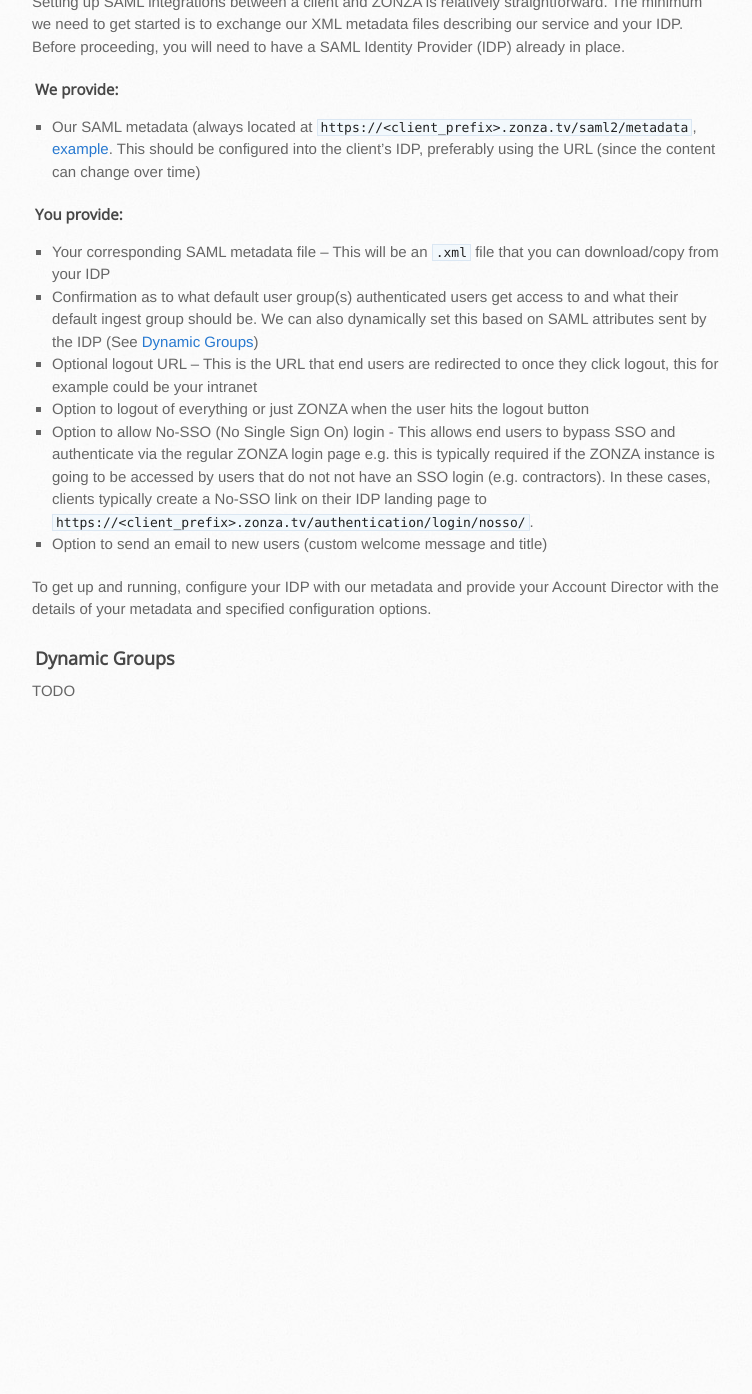
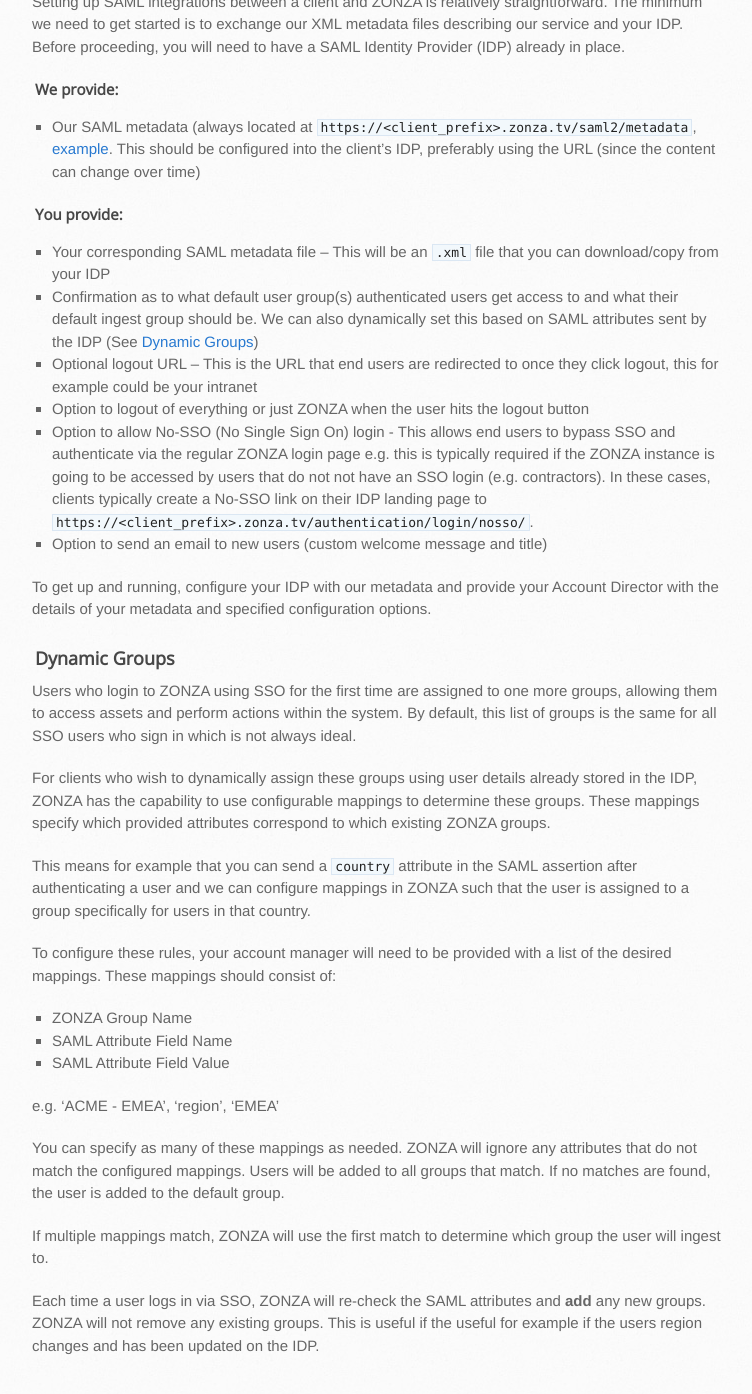
Before and after one commit to zonza/zonza.github.io, a Jekyll site: the page built from sso.md, in a window 1280 px wide and 1400 px high, scrolled down 1417 px. Shown: the top 1394 px of the window, without its empty margins (138-890 px from the left). Built offline with Jekyll 4.4.1, drawn with Linux system fonts in a browser that asks for light colours; nearby versions of some CDN libraries; before the commit the page ends 2162 px from its top, so only the background shows below that.

Commit message:
Add SSO Dynamic groups info

```diff
--- a/sso.md
+++ b/sso.md
@@ -94,4 +94,39 @@
 
 ### Dynamic Groups
 
-TODO
+Users who login to ZONZA using SSO for the first time are assigned to one more
+groups, allowing them to access assets and perform actions within the system.
+By default, this list of groups is the same for all SSO users who sign in
+which is not always ideal.
+
+For clients who wish to dynamically assign these groups using user details
+already stored in the IDP, ZONZA has the capability to use configurable
+mappings to determine these groups. These mappings specify which provided
+attributes correspond to which existing ZONZA groups.
+
+This means for example that you can send a `country` attribute in the SAML
+assertion after authenticating a user and we can configure mappings in ZONZA
+such that the user is assigned to a group specifically for users in that
+country.
+
+To configure these rules, your account manager will need to be provided with a
+list of the desired mappings. These mappings should consist of:
+
+* ZONZA Group Name
+* SAML Attribute Field Name
+* SAML Attribute Field Value
+
+e.g. 'ACME - EMEA', 'region', 'EMEA'
+
+You can specify as many of these mappings as needed. ZONZA will ignore any
+attributes that do not match the configured mappings. Users will be added to
+all groups that match. If no matches are found, the user is added to the
+default group.
+
+If multiple mappings match, ZONZA will use the first match to determine which
+group the user will ingest to.
+
+Each time a user logs in via SSO, ZONZA will re-check the SAML attributes and
+**add** any new groups. ZONZA will not remove any existing groups. This is
+useful if the useful for example if the users region changes and has been
+updated on the IDP.
```
